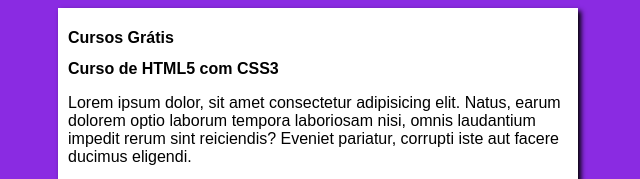
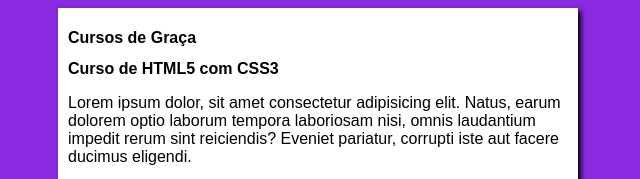
Before and after one commit to leonardoChiaralo/gitConflict, a plain HTML site: page index.html in a window 1280 px wide. Shown: the top 179 px of the page, 322-962 px from the left. Drawn offline with Linux system fonts and the light colour scheme; files that its build step writes are made by us from their sources.

Commit message:
update files

```diff
--- a/index.html
+++ b/index.html
@@ -9,7 +9,7 @@
   <body>
     <main>
       <header>
-        <h1>Cursos Grátis</h1>
+        <h1>Cursos de Graça</h1>
       </header>
       <article>
         <h2>Curso de HTML5 com CSS3</h2>
```
